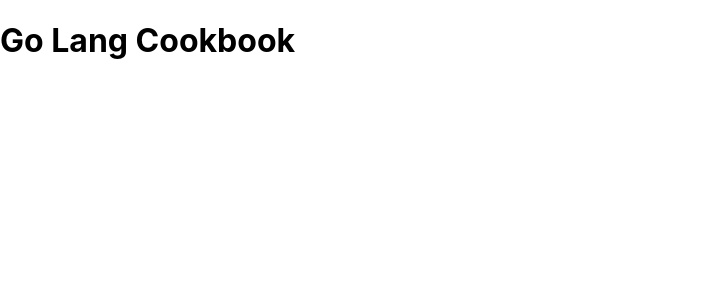
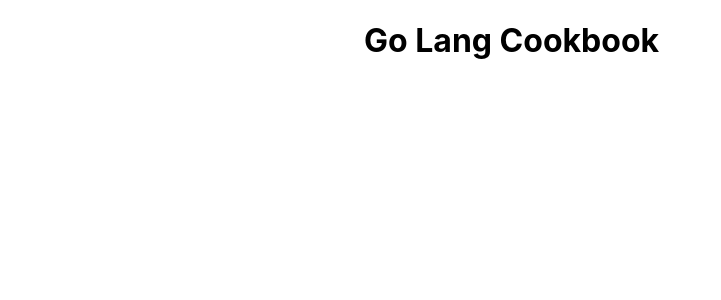
Before and after one commit to dogray7722/golang-cookbook, a React (Create React App) app in the folder front/: page / in a window 1280 px wide. Shown: the top 300 px of the page, without its empty margins (0-721 px from the left). Built offline with nearby package versions, Linux system fonts and the light colour scheme.

Commit message:
add material ui and set container

```diff
--- a/front/package.json
+++ b/front/package.json
@@ -3,6 +3,7 @@
   "version": "0.1.0",
   "private": true,
   "dependencies": {
+    "@material-ui/core": "^4.11.4",
     "@testing-library/jest-dom": "^5.12.0",
     "@testing-library/react": "^11.2.7",
     "@testing-library/user-event": "^12.8.3",
--- a/front/src/App.js
+++ b/front/src/App.js
@@ -1,11 +1,11 @@
-
 import React from 'react';
+import { Container } from '@material-ui/core';
 
 function App() {
   return (
-    <div className="App">
+    <Container maxWidth="sm">
       <h1>Go Lang Cookbook</h1>
-    </div>
+    </Container>
   );
 }
 
```
Also changed, not shown: 1 other file (tests, documents, lock files or other folders).
